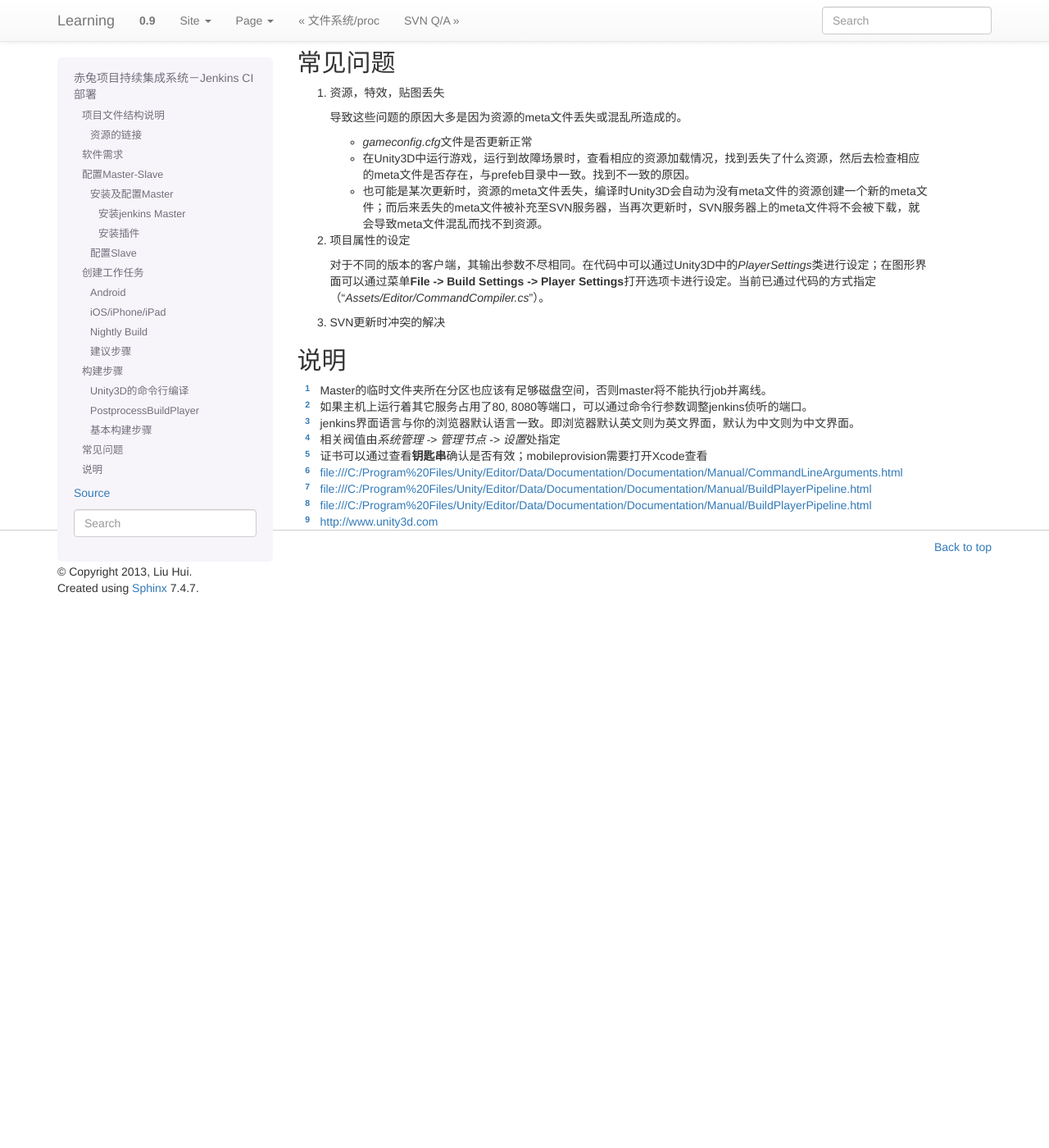
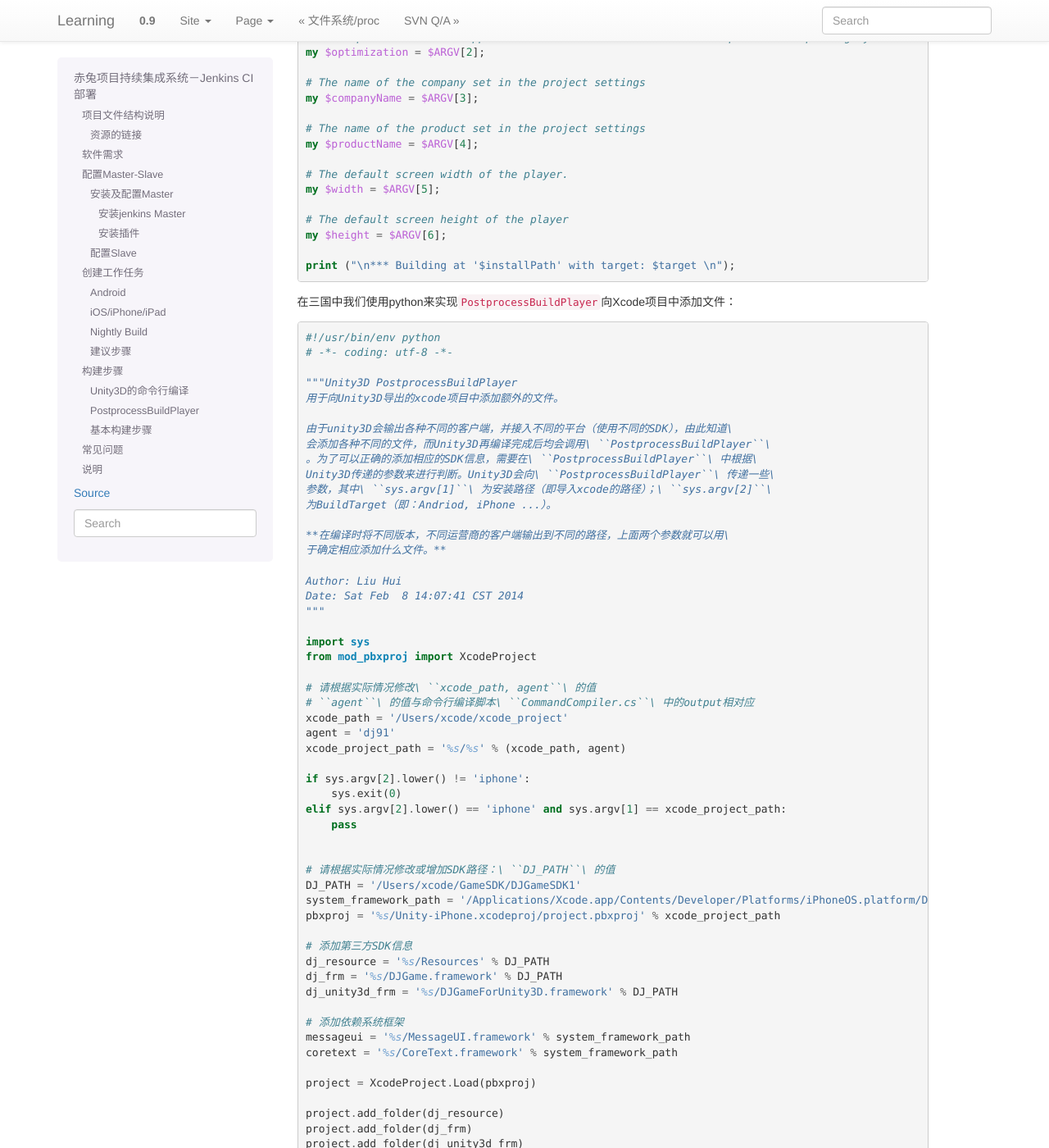
Before and after one commit to huiliu/learning.docs.hui, a Sphinx documentation site: the page built from source/jenkins.rst, in a window 1280 px wide and 1400 px high, scrolled down 6008 px. Shown: the whole window at 82% size. Built offline with Sphinx 7.4.7, drawn with Linux system fonts in a browser that asks for light colours; formulas are drawn with MathJax 3; before the commit the page ends 6745 px from its top, so only the background shows below that; some of the changed text lies outside the part shown.

Commit message:
UPDATE jenkins
更新PostBuildProcess

```diff
--- a/source/jenkins.rst
+++ b/source/jenkins.rst
@@ -303,7 +303,107 @@ Unity3D支持命令行编译，常用命令行参数选项有：\ [#cmd_param]_
 
 PostprocessBuildPlayer
 -----------------------
-`Unity3D`\程序编译Player完成后会执行\ `Editor`\ 目录下\ ``PostprocessBuildPlayer``\ 程序（任意可执行代码）进行相关操作。\ [#]_\ 在当前项目中由于不同渠道提供的SDK千奇百怪，有时需要使用此功能向xcode项目中添加文件。当前项目中的\ ``PostprocessBuildPlayer``\ 是使用python所写，用于向xcode项目添加91的SDK。
+`Unity3D`\程序编译Player完成后会执行\ `Editor`\ 目录下\
+``PostprocessBuildPlayer``\ 程序（任意可执行代码）进行相关操作。\ [#]_\
+在当前项目中由于不同渠道提供的SDK千奇百怪，有时需要使用此功能向xcode项目中添加\
+文件。当前项目中的\ ``PostprocessBuildPlayer``\ 是使用python所写，用于向xcode项\
+目添加91的SDK。
+
+``Unity``\ 调用\ ``PostprocessBuildPlayer``\ 时会向其传递7个参数：
+
+.. sourcecode:: perl
+
+    #!/usr/bin/perl
+
+    my $installPath = $ARGV[0];
+
+    # The type of player built:
+    # "dashboard", "standaloneWin32", "standaloneOSXIntel", "standaloneOSXPPC", "standaloneOSXUniversal", "webplayer"
+    my $target = $ARGV[1];
+
+    # What optimizations are applied. At the moment either "" or "strip" when Strip debug symbols is selected.
+    my $optimization = $ARGV[2];
+
+    # The name of the company set in the project settings
+    my $companyName = $ARGV[3];
+
+    # The name of the product set in the project settings
+    my $productName = $ARGV[4];
+
+    # The default screen width of the player.
+    my $width = $ARGV[5];
+
+    # The default screen height of the player
+    my $height = $ARGV[6];
+
+    print ("\n*** Building at '$installPath' with target: $target \n");
+
+在三国中我们使用python来实现\ ``PostprocessBuildPlayer``\ 向Xcode项目中添加文件：
+
+.. sourcecode:: python
+
+    #!/usr/bin/env python
+    # -*- coding: utf-8 -*-
+
+    """Unity3D PostprocessBuildPlayer
+    用于向Unity3D导出的xcode项目中添加额外的文件。
+
+    由于unity3D会输出各种不同的客户端，并接入不同的平台（使用不同的SDK），由此知道\
+    会添加各种不同的文件，而Unity3D再编译完成后均会调用\ ``PostprocessBuildPlayer``\
+    。为了可以正确的添加相应的SDK信息，需要在\ ``PostprocessBuildPlayer``\ 中根据\
+    Unity3D传递的参数来进行判断。Unity3D会向\ ``PostprocessBuildPlayer``\ 传递一些\
+    参数，其中\ ``sys.argv[1]``\ 为安装路径（即导入xcode的路径）；\ ``sys.argv[2]``\
+    为BuildTarget（即：Andriod, iPhone ...）。
+
+    **在编译时将不同版本，不同运营商的客户端输出到不同的路径，上面两个参数就可以用\
+    于确定相应添加什么文件。**
+
+    Author: Liu Hui
+    Date: Sat Feb  8 14:07:41 CST 2014
+    """
+
+    import sys
+    from mod_pbxproj import XcodeProject
+
+    # 请根据实际情况修改\ ``xcode_path, agent``\ 的值
+    # ``agent``\ 的值与命令行编译脚本\ ``CommandCompiler.cs``\ 中的output相对应
+    xcode_path = '/Users/xcode/xcode_project'
+    agent = 'dj91'
+    xcode_project_path = '%s/%s' % (xcode_path, agent)
+
+    if sys.argv[2].lower() != 'iphone':
+        sys.exit(0)
+    elif sys.argv[2].lower() == 'iphone' and sys.argv[1] == xcode_project_path:
+        pass
+
+
+    # 请根据实际情况修改或增加SDK路径：\ ``DJ_PATH``\ 的值
+    DJ_PATH = '/Users/xcode/GameSDK/DJGameSDK1'
+    system_framework_path = '/Applications/Xcode.app/Contents/Developer/Platforms/iPhoneOS.platform/Developer/SDKs/iPhoneOS6.1.sdk/System/Library/Frameworks'
+    pbxproj = '%s/Unity-iPhone.xcodeproj/project.pbxproj' % xcode_project_path
+
+    # 添加第三方SDK信息
+    dj_resource = '%s/Resources' % DJ_PATH
+    dj_frm = '%s/DJGame.framework' % DJ_PATH
+    dj_unity3d_frm = '%s/DJGameForUnity3D.framework' % DJ_PATH
+
+    # 添加依赖系统框架
+    messageui = '%s/MessageUI.framework' % system_framework_path
+    coretext = '%s/CoreText.framework' % system_framework_path
+
+    project = XcodeProject.Load(pbxproj)
+
+    project.add_folder(dj_resource)
+    project.add_folder(dj_frm)
+    project.add_folder(dj_unity3d_frm)
+    project.add_folder(messageui)
+    project.add_folder(coretext)
+
+    if project.modified:
+        project.backup()
+        project.save()
+
+
 
 基本构建步骤
 -------------
```
